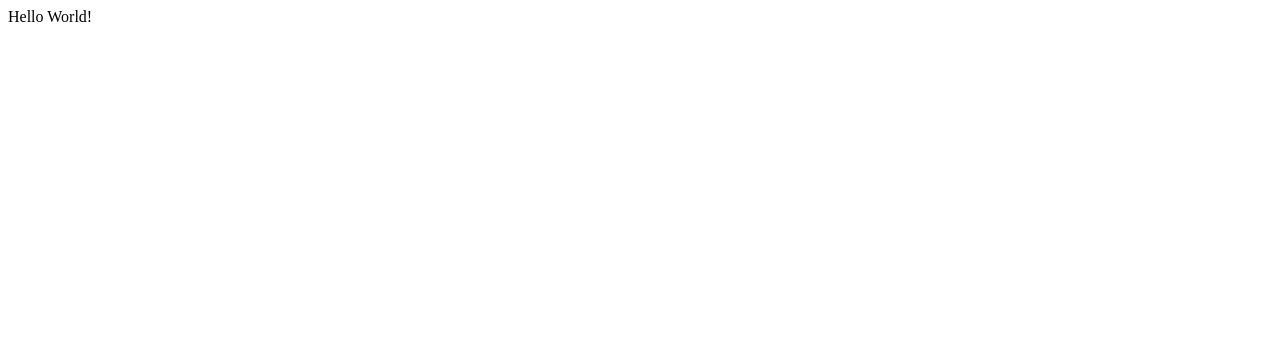
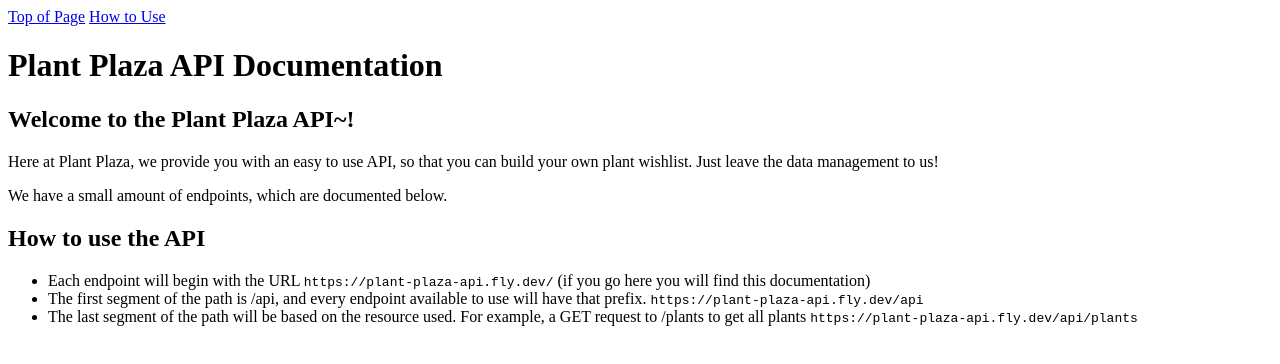
Before and after one commit to Trile16/plant-plaza-backend, a website: page static/index.html in a window 1280 px wide. Drawn offline with Linux system fonts and the light colour scheme.

Commit message:
starting to build api documentation

```diff
--- a/static/index.html
+++ b/static/index.html
@@ -6,6 +6,41 @@
     <title>Plant Plaza API</title>
   </head>
   <body>
-    <div>Hello World!</div>
+    <nav>
+      <a href="#top-of-page">Top of Page</a>
+      <a href="#how-to-use">How to Use</a>
+    </nav>
+    <div class="content">
+      <a id="top-of-page"><h1>Plant Plaza API Documentation</h1></a>
+      <article class="intro">
+        <h2>Welcome to the Plant Plaza API~!</h2>
+        <p>
+          Here at Plant Plaza, we provide you with an easy to use API, so that
+          you can build your own plant wishlist. Just leave the data management
+          to us!
+        </p>
+        <p>We have a small amount of endpoints, which are documented below.</p>
+      </article>
+      <article class="intro">
+        <a id="#how-to-use"><h2>How to use the API</h2></a>
+        <ul>
+          <li>
+            Each endpoint will begin with the URL
+            <code>https://plant-plaza-api.fly.dev/</code>
+            (if you go here you will find this documentation)
+          </li>
+          <li>
+            The first segment of the path is /api, and every endpoint available
+            to use will have that prefix.
+            <code>https://plant-plaza-api.fly.dev/api</code>
+          </li>
+          <li>
+            The last segment of the path will be based on the resource used. For
+            example, a GET request to /plants to get all plants
+            <code>https://plant-plaza-api.fly.dev/api/plants</code>
+          </li>
+        </ul>
+      </article>
+    </div>
   </body>
 </html>
```
Also changed, not shown: server.js (+5 -4 lines).
